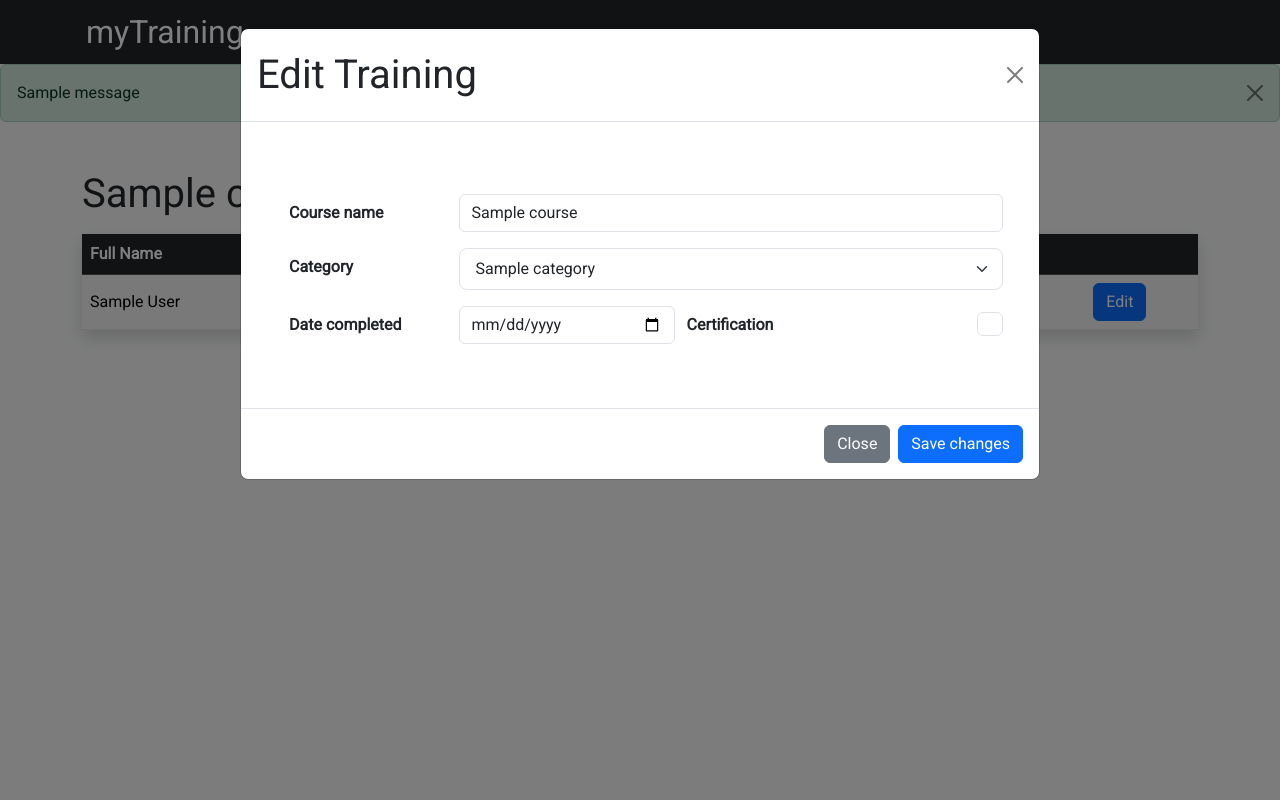
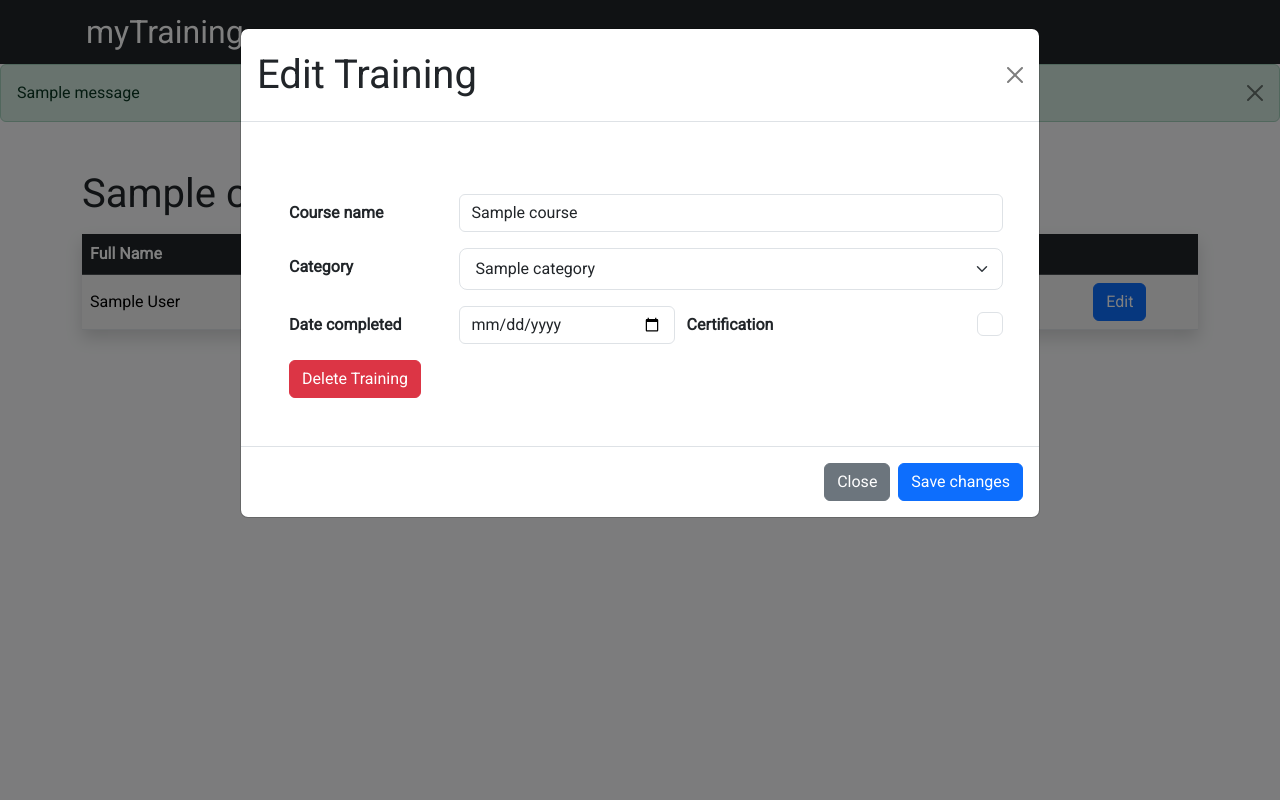
Before and after one commit to jackwilde/SEA-L5-webapp, a Python web app: template templates/admin_category.html in a window 1280 px wide, after a click on "Edit". Run offline with Jinja, Linux system fonts and the light colour scheme; the template is opened without the code that fills it: most values are stand-ins (such as "Sample title", 1, 10 or a date in 2020); one stand-in notice (Sample message) is shown.

Commit message:
Enable admin user to delete training

```diff
--- a/templates/admin_category.html
+++ b/templates/admin_category.html
@@ -6,17 +6,15 @@
 
 {% block content %}
     <div class="container mt-5">
+        {% if training|length == 0 %}
+            <div class="container mt-5 w-75 text-center">
+            {% if category %}
+                <h1 class="display-6">No training has been added for {{ category }}</h1>
+            {% endif %}
+        {% else %}
             <h1 class="display-6 mb-3">
                 {{ category }} Training
             </h1>
-            {% if training|length == 0 %}
-                <div class="container mt-5 w-75 text-center">
-                {% if user %}
-                    <h1 class="display-6">No training has been added for {{ category }}</h1>
-                {% else %}
-                    <h1 class="display-6">No training has been added by anyone!</h1>
-                {% endif %}
-            {% else %}
             <table class="table table-striped shadow mt-3">
                 <thead>
                 <tr class="table-dark">
@@ -47,26 +45,65 @@
                             {% endif %}
                         </td>
                         <td class="align-middle">
-                                <button type="button" class="btn btn-primary" data-bs-toggle="modal" data-bs-target='#edit{{ course.id }}'>
+                            <button type="button" class="btn btn-primary" data-bs-toggle="modal"
+                                    data-bs-target='#edit{{ course.id }}'>
                                 Edit
                             </button>
                         </td>
                     </tr>
                     <!-- Modal -->
-                        <div class="modal modal-lg fade" id="edit{{ course.id }}" tabindex="-1" aria-labelledby="ModalLabel" aria-hidden="true">
+                    <div class="modal modal-lg fade" id="edit{{ course.id }}" tabindex="-1" aria-labelledby="ModalLabel"
+                         aria-hidden="true">
                         <div class="modal-dialog">
                             <div class="modal-content">
                                 <div class="modal-header">
                                     <h1 class="modal-title display-6" id="ModalLabel">Edit Training</h1>
-                                        <button type="button" class="btn-close" data-bs-dismiss="modal" aria-label="Close"></button>
+                                    <button type="button" class="btn-close" data-bs-dismiss="modal"
+                                            aria-label="Close"></button>
                                 </div>
                                 <div class="modal-body container p-5">
                                     {% set form_id = "edit-course" + course.id|string %}
                                     {% include "user_training_form.html" %}
+                                    <button type="button" class="btn btn-danger" data-bs-toggle="modal"
+                                            data-bs-target='#delete{{ course.id }}'>
+                                        Delete Training
+                                    </button>
                                 </div>
                                 <div class="modal-footer">
-                                        <button type="button" class="btn btn-secondary" data-bs-dismiss="modal">Close</button>
-                                        <button type="submit" form="{{ form_id }}" class="btn btn-primary">Save changes</button>
+                                    <button type="button" class="btn btn-secondary" data-bs-dismiss="modal">Close
+                                    </button>
+                                    <button type="submit" form="{{ form_id }}" class="btn btn-primary">Save changes
+                                    </button>
+                                </div>
+                            </div>
+                        </div>
+                    </div>
+                    <!-- Delete Modal -->
+                    <div class="modal modal-md fade" id="delete{{ course.id }}" tabindex="-1" aria-labelledby="ModalLabel"
+                         aria-hidden="true">
+                        <div class="modal-dialog">
+                            <div class="modal-content">
+                                <div class="modal-header">
+                                    <h1 class="modal-title display-6" id="ModalLabel">Confirm</h1>
+                                    <button type="button" class="btn-close" data-bs-dismiss="modal"
+                                            aria-label="Close"></button>
+                                </div>
+                                <div class="modal-body container p-5">
+                                    {% set form_id = "delete-user" + course.id|string %}
+                                    <form method="POST" class="visually-hidden" id={{ form_id }}>
+                                        <label for="form_id" class="visually-hidden">Form ID</label>
+                                        <input type="text" class="form-control visually-hidden" id="form_id"
+                                               name="form_id" value={{ form_id }} readonly>
+                                        <label for="training_id" class="visually-hidden">Training ID</label>
+                                        <input type="text" class="form-control visually-hidden" id="user_id"
+                                               name="training_id" value={{ course.id }} readonly>
+                                    </form>
+                                    <p>Are you sure you want to delete this recorded training?</p>
+                                </div>
+                                <div class="modal-footer">
+                                    <button type="button" class="btn btn-secondary" data-bs-dismiss="modal">Close
+                                    </button>
+                                    <button type="submit" form="{{ form_id }}" class="btn btn-danger">Confirm</button>
                                 </div>
                             </div>
                         </div>
```
Also changed, not shown: blueprint/admin.py (+5 -2 lines), crud.py (+7 -0 lines), templates/admin_training.html (+35 -0 lines), templates/admin_users.html (+35 -18 lines). Lines whose indentation alone changed are shown as unchanged.
